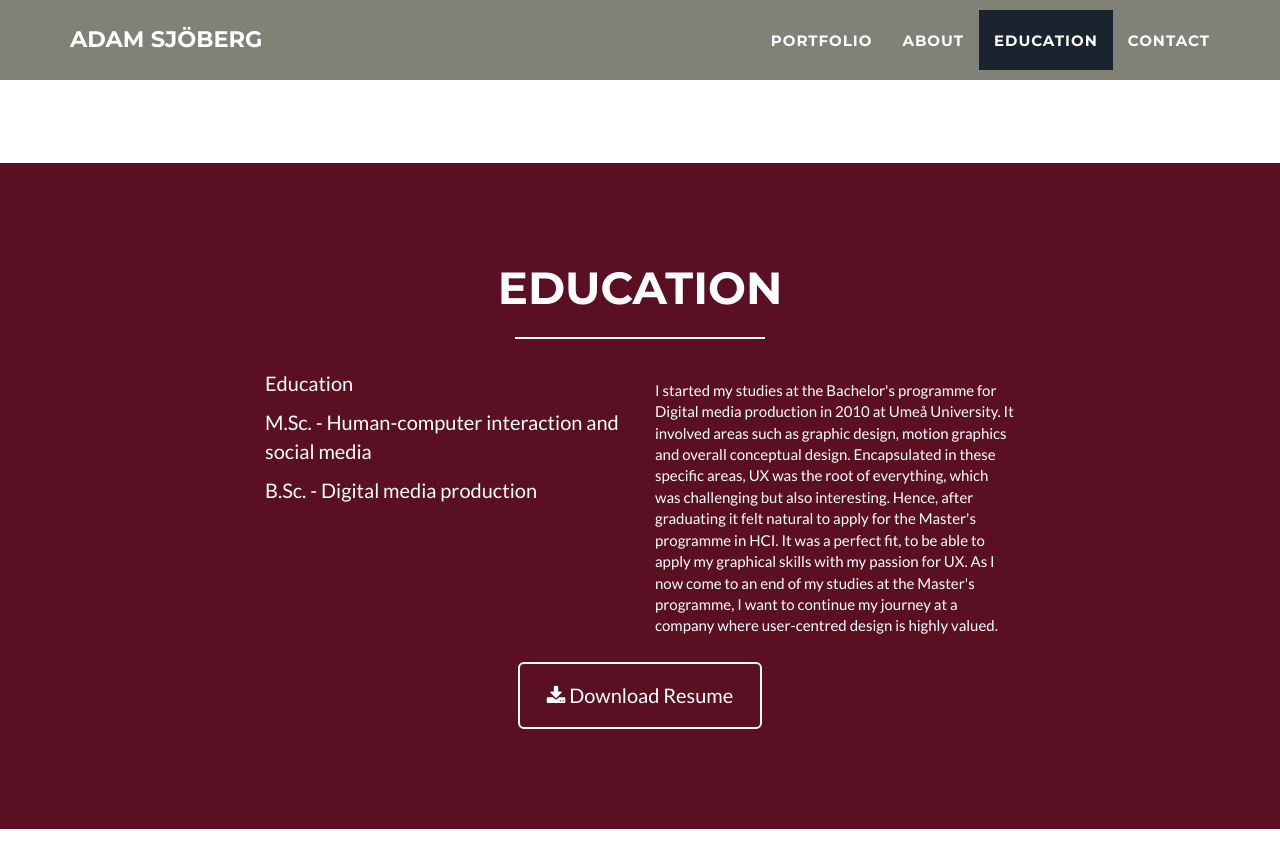
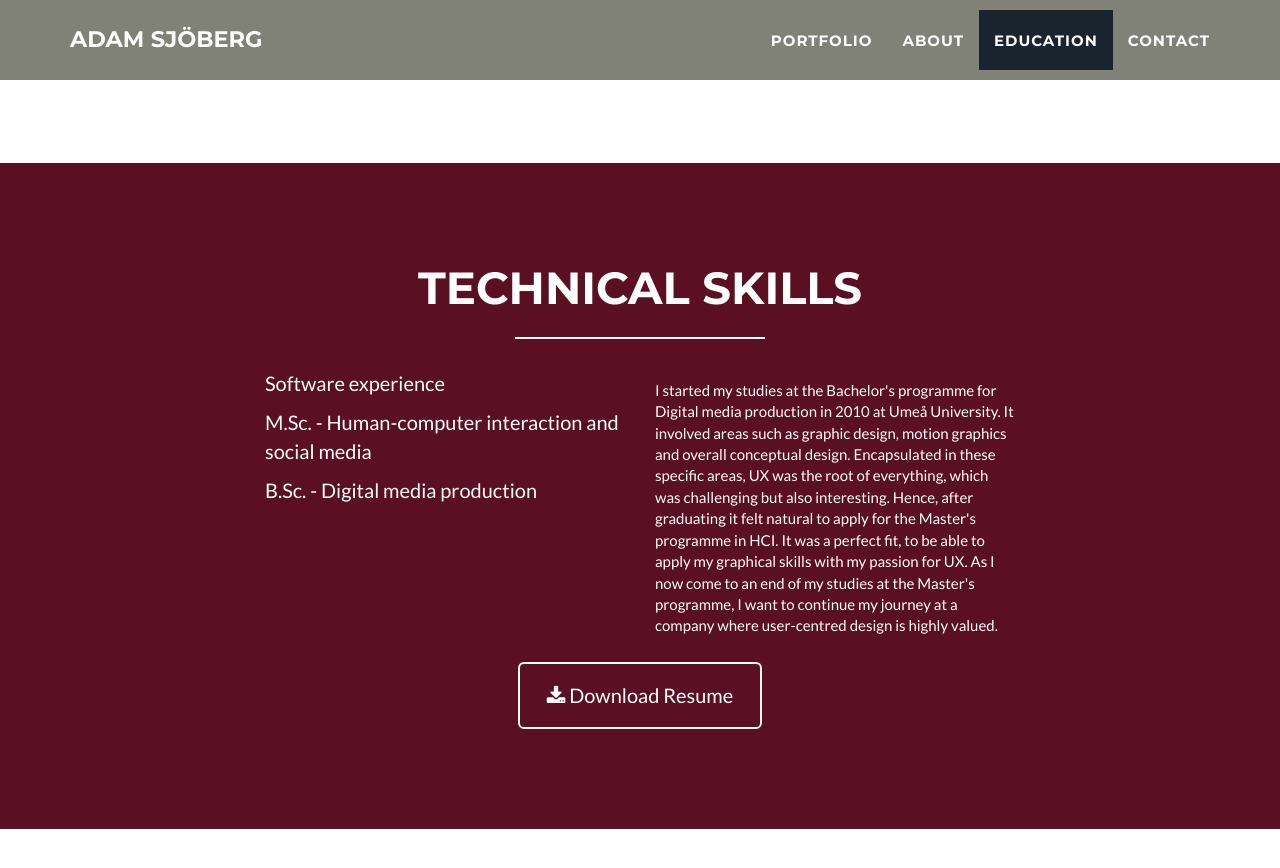
Before and after one commit to Adamsjoberg/Adamsjoberg.github.io, a Jekyll site: the page built from index.html, in a window 1280 px wide and 900 px high, scrolled down 2947 px. Shown: the top 868 px of the window. Built offline with Jekyll 4.4.1, drawn with Linux system fonts in a browser that asks for light colours.

Commit message:
text skills change

```diff
--- a/_includes/skills.html
+++ b/_includes/skills.html
@@ -3,13 +3,13 @@
         <div class="container">
             <div class="row">
                 <div class="col-lg-12 text-center">
-                    <h2>Education</h2>
+                    <h2>Technical skills</h2>
                     <hr class="star-light">
                 </div>
             </div>
             <div class="row">
                 <div class="col-lg-4 col-lg-offset-2">
-                    <p>Education</p>
+                    <p>Software experience</p>
                     <p>M.Sc. - Human-computer interaction and social media</p>
                     <p>B.Sc. - Digital media production</p>
                 </div>
```
